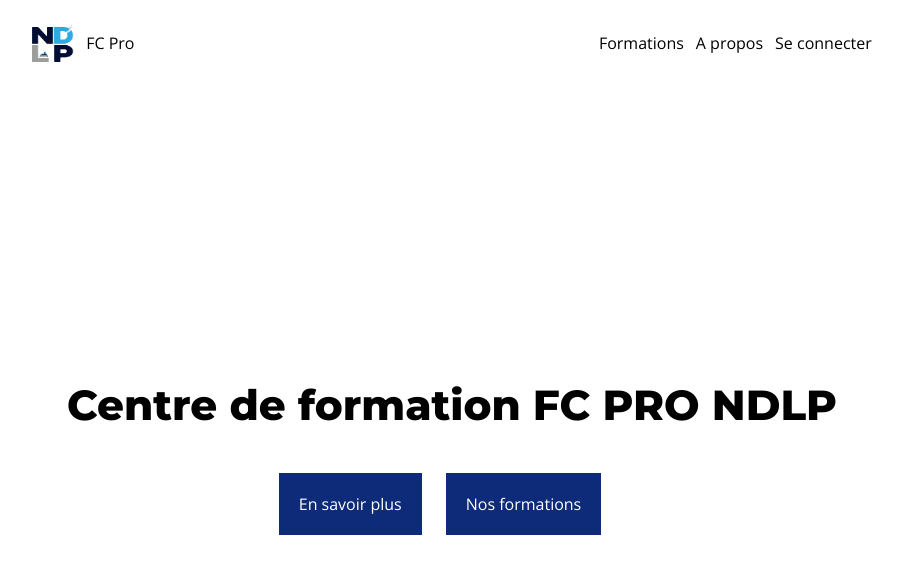
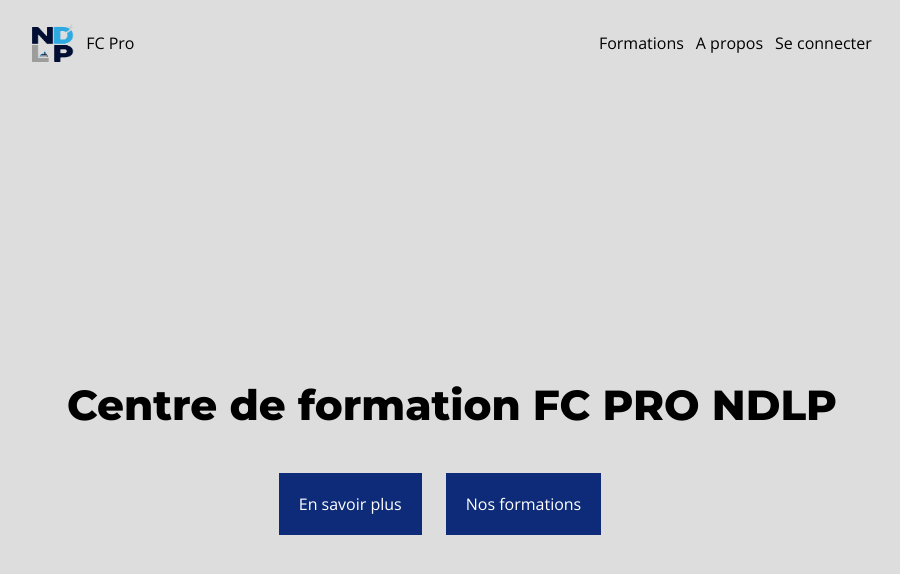
Before and after one commit to geekcatfr/projet-premiere-annee, a React (Vite) app in the folder client/: page / in a window 1280 px wide. Shown: the top 574 px of the page, without its empty margins (188-1088 px from the left). Built offline with nearby package versions, Linux system fonts and the light colour scheme.

Commit message:
Add background color

```diff
--- a/client/src/index.css
+++ b/client/src/index.css
@@ -9,4 +9,5 @@ body {
   margin: 0;
   padding: 0;
   font-family: sans-serif;
+  background-color:#DDDDDD;
 }
```
